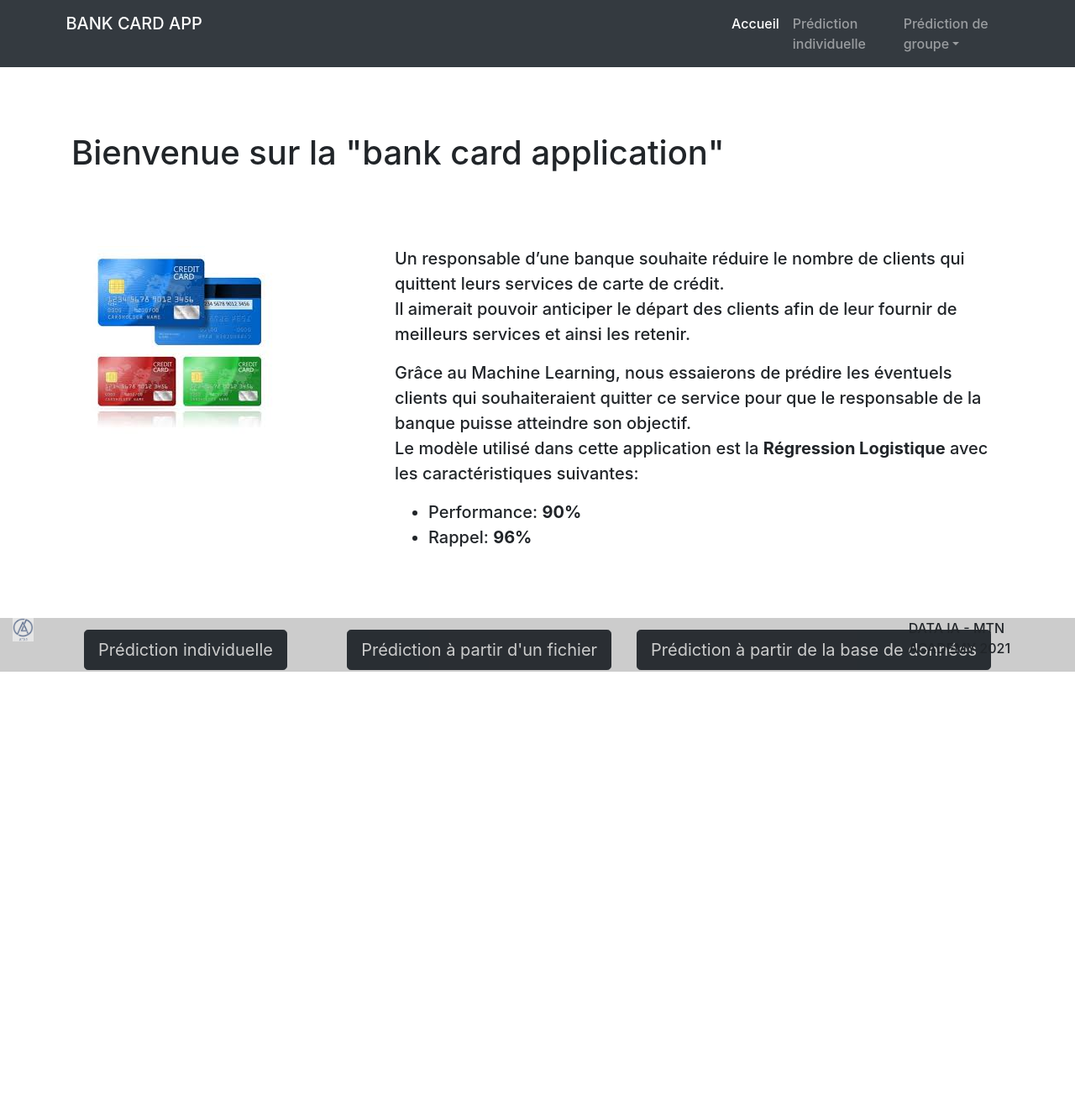
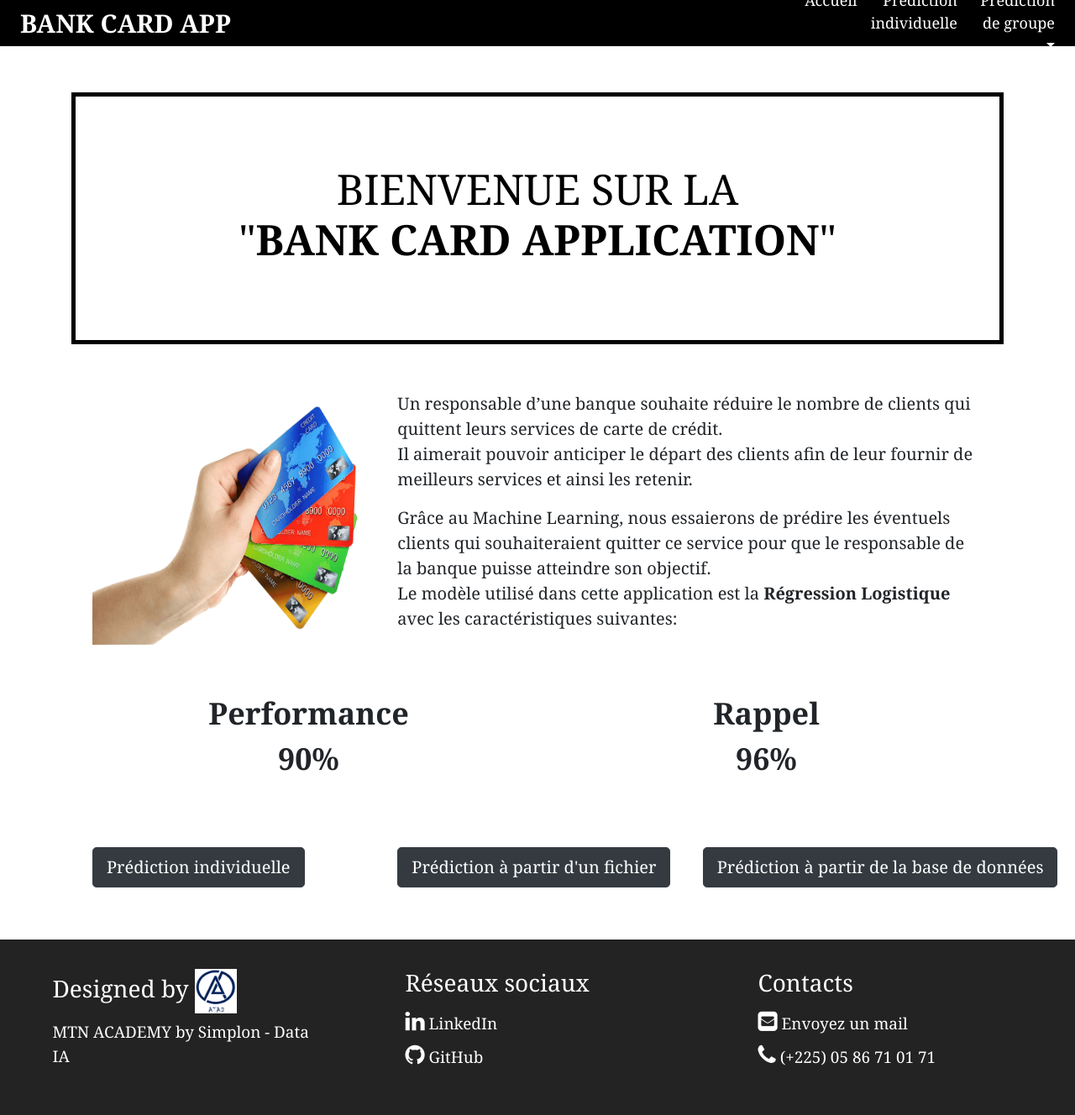
Before and after one commit to Donald1507/bankcardappweb, a Flask app: page / in a window 1280 px wide. Shown: the whole page at 84% size. Before the commit the page ends 800 px from the top, so only its background shows below. Run offline with Flask 2, Linux system fonts and the light colour scheme; parts of the project's set-up code (start-up, migrations or seed data) failed here and were passed over; some libraries are stand-ins or nearby versions.

Commit message:
Add files via upload

```diff
--- a/static/css/style.css
+++ b/static/css/style.css
@@ -1,148 +1,246 @@
-html{
-    height: 100%;
+ /* GENERAL */
+
+*{
+    margin: 0;
+    padding: 0;
 }
 
 body{
-    background: #ffffff;
-    position: relative;
+    font-family: Georgia, 'Times New Roman', Times, serif;
+    font-size: 18px;
     height: 100vh;
-    font-weight: 500;
+    display: flex;
+    flex-direction: column;
 }
 
-.card{
-    position: relative;
-    width: 100%;
-    height: 70%;
-    border-radius: 3%;
-    padding: 2%;
-    margin: auto;
-    background-color: black;
+.container{
+    flex: 1 0 auto;
 }
 
-.row {
-    width: 100%;
-    height: auto;
+.row{
+    margin: 0 auto;
+    padding: 0 10px;
 }
 
-.card-body form .form-group label{
+.block_content{
+    margin: 4% auto;
+}
+
+.col-md-7{
+    margin: 1.35em auto;
+
+}
+
+.col-md-5{
+    margin: 1.35em auto;
+}
+
+
+ /* HEADER */
+
+ header{
+    height: 55px;
+    background-color: black;
+    padding: 0 auto;
+    clear: both;
+    display: flex;
+    align-items: center;
+}
+
+ .navbar-brand{
+     font-size: 30px;
+     font-weight: bold;
+     color: white;
+     width: 80%;
+     padding: 0 0.8em;
+ }
+
+nav{
+    width: 30%;
+    text-align: right;
+    padding: 0 0.6rem;
+ }
+
+header nav ul li{
+    display: inline-block;
+}
+
+.nav-link{
     color: white;
 }
 
-.card-body form .form-group .form-control{
-    background-color: rgba(26, 25, 25, 0.516);
-    box-shadow: rgba(105, 102, 102, 0.11);
-    color: white;
+a{
+    margin: 0.3em 0;
 }
 
-.card img{
-    width: 60%;
-    margin: auto;
-    height:300px ;
+/* INDEX */
+
+/* Section home-text */
+#home-text{
+    height: 300px;
+    color: black;
+    margin: 55px 0 0 0;
+    border: 5px solid black;
 }
-.row{
-    margin: inherit;
+#home-text h1{
+    text-transform: uppercase;
+    font-size: 50px;
+    text-align: center;
+    margin: 80px auto;
 }
 
-#result_one_pred{
-    background: black;
-    font-size: 25px;
-    font-weight: bold;
-    color: white;
-    padding: 15px;
-    text-align: center;
-}
-
-.row .col-5{
-    padding: 2%;
-}
-
-.d-flex{
-    margin:3%;
-    bottom:0;
-}
-
-.card-body button{
-    width: 60%;
-    margin: auto;
-}
-
-header{
-    position: fixed;
-    width: 100%;
-    top: 0;
-}
-
-form{
-    font-size: 20px;
-    border: black;
-
-}
-
-nav .row{
+.col-md-4 img{
     width: 100%;
     height: 100%;
 }
 
-nav .row .col-8{
-    display: inline-block;
-    padding-left: 5%;
+/* Section App-sum-up */
+#App-sum-up{
+    margin: 5% 0;
 }
 
-nav .row .col-4{
-    display: inline-block;
-    padding-right: 5%;
+#model-score{
+    margin: 5% auto;
 }
 
-.container{
-    overflow: auto;
-    margin-top: 78.93px;
-    margin-bottom: 62.93px;
+#score{
+    margin: 0 auto;
+    text-align: center;
+    font-size: 2em;
+    font-weight: bold;
 }
 
-table{
-    margin: 7% 0;
+#recall{
     text-align: center;
-    font-size: 13px;
-    font-weight: 500;
-    background: rgba(236, 230, 230, 0.644)
+    font-size: 2em;
+    font-weight: bold;
+ }
+
+#app-options{
+    margin: 5% auto;
 }
 
-thead{
+
+/* ONE PRED */
+
+.card{
+    width: 70%;
+    margin: 4% auto;
+    border: 3px solid black;
+}
+
+.card-img-top{
+    width: 70%;
+    height: 70%;
+    margin: 0 auto;
+}
+
+.card-body{
+    margin: 0 auto;
     background-color: black;
     color: white;
 }
 
-.form-check{
-    display: inline;
-    position: inherit;
+#one_pred button{
+    width: 40%;
+    margin: 0 auto;
 }
 
-footer{
-    position: fixed;
-    width: 100%;
-    bottom: 0;
-    background-color: rgba(0, 0, 0, 0.199);
-    overflow: hidden;
-    text-decoration: white;
+#one_pred_title{
+    border: 3px solid black;
+    margin: 55px auto 0;
+    width: 70%;
 }
 
-footer .row{
-    width: 100%;
-    height: 100%;
+#one_pred_title h1{
+    margin: 0 auto;
+    text-align: center;
 }
 
-footer .row .col-10 p{
-    display: inline-block;
-    padding-left: 5%;
+
+/* FILE PRED */
+
+#file_pred_title{
+    border: 3px solid black;
+    margin: 55px auto 0;
+    width: 70%;
 }
 
-footer .row .col-2 p{
-    display: inline-block;
-    padding-right: 5%;
+#file_pred_title h1{
+    margin: 0 auto;
+    text-align: center;
 }
 
-footer .row .col-10 img{
-    width: 25px;
-    height: 28px;
-    opacity: 0.5;
+
+/* FINAL FILE PRED */
+
+#final_file_pred_title{
+    border: 3px solid black;
+    margin: 55px auto 0;
+    width: 70%;
 }
+
+#final_file_pred_title h1{
+    margin: 0 auto;
+    text-align: center;
+}
+
+/* DB PRED */
+
+#db_pred_title{
+    border: 3px solid black;
+    margin: 55px auto 0;
+    width: 70%;
+}
+
+#db_pred_title h1{
+    margin: 0 auto;
+    text-align: center;
+}
+
+
+/* FOOTER */
+
+footer{
+    flex-shrink: 0;
+    border-top: 1px solid white;
+    width: 100%;
+    background: rgba(0, 0, 0, 0.863);
+    color: white;
+}
+
+.container-footer{
+    width: 100%;
+    margin: 0 auto;
+    display: flex;
+    justify-content: center;
+    align-items: flex-start;
+    font-size: 1.5em;
+    padding: 1.3em 0;
+}
+
+.block-footer-services{
+    width: 25%;
+    margin: 0 auto;
+}
+
+.block-footer-services img{
+    width: 1.8em;
+    height: 1.9em;
+    margin: auto;
+}
+
+.block-footer-services p{
+    font-size: 0.7em;
+}
+
+.block-footer-services li{
+    list-style-type: none;
+}
+
+.block-footer-services li a{
+    text-decoration: none;
+    color: white;
+    font-size: 0.7em;
+
+}
--- a/templates/base.html
+++ b/templates/base.html
@@ -9,11 +9,15 @@
     <link rel="stylesheet" href="https://maxcdn.bootstrapcdn.com/bootstrap/4.0.0/css/bootstrap.min.css" integrity="sha384-Gn5384xqQ1aoWXA+058RXPxPg6fy4IWvTNh0E263XmFcJlSAwiGgFAW/dAiS6JXm" crossorigin="anonymous">
     <!-- CSS -->
     <link rel="stylesheet" href="{{ url_for('static', filename='css/style.css')}}">
-
+    <link rel="stylesheet" href="https://cdnjs.cloudflare.com/ajax/libs/font-awesome/4.7.0/css/font-awesome.min.css">
     <title>Bank card app</title>
   </head>
   <body>
     <header>
+        <!-- header left part -->
+        <a class="navbar-brand" href="/">BANK CARD APP</a>
+
+        <!-- header right part -->
          {% include "partials/_navbar.html" %}  <!--_navbar.html -->
     </header>
 
--- a/templates/index.html
+++ b/templates/index.html
@@ -2,16 +2,20 @@
 
 {% block content %}
 <!-- Home page of the application -->
+
+<section id="home-text">
     <div class="row">
-    <h1>Bienvenue sur la "bank card application"</h1>
+        <h1>Bienvenue sur la<br>"<strong>bank card application</strong>"</h1>
     </div>
+</section>
 
+<section id="App-sum-up">
     <div class="row">
-    <div class="col-4">
-        <img src="../static/images/images (1).jfif" alt="Service de carte bancaire">
+        <div class="col-md-4">
+            <img src="../static/images/bras.png" alt="Service de carte bancaire">
         </div>
         <!-- Explanation of the web application -->
-    <div class="col-8" style="font-size: 20px;">
+        <div class="col-md-8" style="font-size: 20px;">
             <p>Un responsable d’une banque souhaite réduire le nombre de clients qui quittent leurs services
                 de carte de crédit. <br>
                 Il aimerait pouvoir anticiper le départ des clients afin de leur fournir de
@@ -19,20 +23,27 @@
             <p>Grâce au Machine Learning, nous essaierons de prédire les éventuels clients qui
                 souhaiteraient quitter ce service pour que le responsable de la banque puisse atteindre son objectif. <br>
                 Le modèle utilisé dans cette application est la <b>Régression Logistique</b> avec les caractéristiques suivantes:
-            <ul>
-                <li>Performance: <b>90%</b></li>
-                <li>Rappel: <b>96%</b></li>
-            </ul>
             </p>
         </div>
         </div>
+</section>
 
+<section id="model-score">
+    <div class="row">
+            <div class="col-md-6" id="score"><p>Performance<br><b>90%</b></p></div>
+            <div class="col-md-6" id="recall"><p>Rappel<br><b>96%</b></p></div>
+    </div>
+</section>
+
+
+<section id="app-options">
         <!-- Buttons of application options -->
     <div class="row">
-        <div class="col"><a class="btn btn-dark btn-primary btn-lg" href="/one_pred" role="button">Prédiction individuelle</a></div>
-        <div class="col"><a class="btn btn-dark btn-primary btn-lg" href="/file_pred" role="button">Prédiction à partir d'un fichier</a></div>
-        <div class="col"><a class="btn btn-dark btn-primary btn-lg" href="/db_pred" role="button">Prédiction à partir de la base de données</a></div>
+        <div class="col-md-4"><a class="btn btn-dark btn-primary btn-lg" href="/one_pred" role="button">Prédiction individuelle</a></div>
+        <div class="col-md-4"><a class="btn btn-dark btn-primary btn-lg" href="/file_pred" role="button">Prédiction à partir d'un fichier</a></div>
+        <div class="col-md-4"><a class="btn btn-dark btn-primary btn-lg" href="/db_pred" role="button">Prédiction à partir de la base de données</a></div>
     </div>
+</section>
 
 
 
--- a/templates/partials/_footer.html
+++ b/templates/partials/_footer.html
@@ -1,12 +1,24 @@
 <footer>
     <div class="row">
-        <!-- footer left part -->
-        <div class="col-10">
-            <img src="../../static/images/atad.png" alt="made by ATAD">
-        </div>
-        <!-- footer right part -->
-        <div class="col-2">
-            <p>DATA IA - MTN ACADEMY 2021</p>
+        <div class="container-footer">
+            <div class="block-footer-services">
+                <h3>Designed by  <img src="../../static/images/atad.png" alt="Ange Donald Agbré"></h3>
+                <p>MTN ACADEMY by Simplon - Data IA</p>
+            </div>
+            <div class="block-footer-services">
+                <h3>Réseaux sociaux</h3>
+                <ul>
+                    <li><i class="fa fa-linkedin"></i><a href="https://www.linkedin.com/in/thomas-ange-donald-agbr%C3%A9-90bb9a174/"> LinkedIn</a></li>
+                    <li><i class="fa fa-github"></i><a href="https://github.com/Donald1507"> GitHub</a></li>
+                </ul>
+            </div>
+            <div class="block-footer-services">
+                <h3>Contacts</h3>
+                <ul>
+                    <li><i class="fa fa-envelope-square"></i><a href="mailto:agbreagbrethomasangedonald@gmail.com"> Envoyez un mail</a></li>
+                    <li><i class="fa fa-phone"></i><a href="tel:(+225)0586710171"> (+225) 05 86 71 01 71</a></li>
+                </ul>
+            </div>
         </div>
     </div>
 </footer>
--- a/templates/partials/_navbar.html
+++ b/templates/partials/_navbar.html
@@ -1,18 +1,8 @@
-<!-- navbar -->
 
-<nav class="navbar navbar-expand-lg navbar-dark bg-dark">
+<!-- header right part: navbar -->
 
-    <!-- navbar left part -->
-    <div class="row">
-        <div class="col-8">
-            <a class="navbar-brand" href="/">BANK CARD APP</a>
-            <button class="navbar-toggler" type="button" data-toggle="collapse" data-target="#navbarSupportedContent" aria-controls="navbarSupportedContent" aria-expanded="false" aria-label="Toggle navigation">
-                <span class="navbar-toggler-icon"></span>
-            </button>
-        </div>
+<nav class="navbar navbar-expand-lg">
 
-    <!-- navbar right part -->
-        <div class="col-4">
             <div class="collapse navbar-collapse" id="navbarSupportedContent">
                 <ul class="navbar-nav mr-auto">
                     <li class="nav-item active">
@@ -28,10 +18,6 @@
                             <a class="dropdown-item" href="/db_pred">À partir de la base de données</a>
                          </div>
                     </li>
-
                 </ul>
             </div>
-        </div>
-    </div>
-
 </nav>
```
Also changed, not shown: templates/db_pred.html (+15 -7 lines), templates/file_pred.html (+10 -18 lines), templates/final_db_pred.html (+5 -5 lines), templates/one_pred.html (+12 -9 lines), static/images/bras.png (added), static/images/card-top-img.png (added), static/images/home2.png (added). Lines whose indentation alone changed are shown as unchanged.
